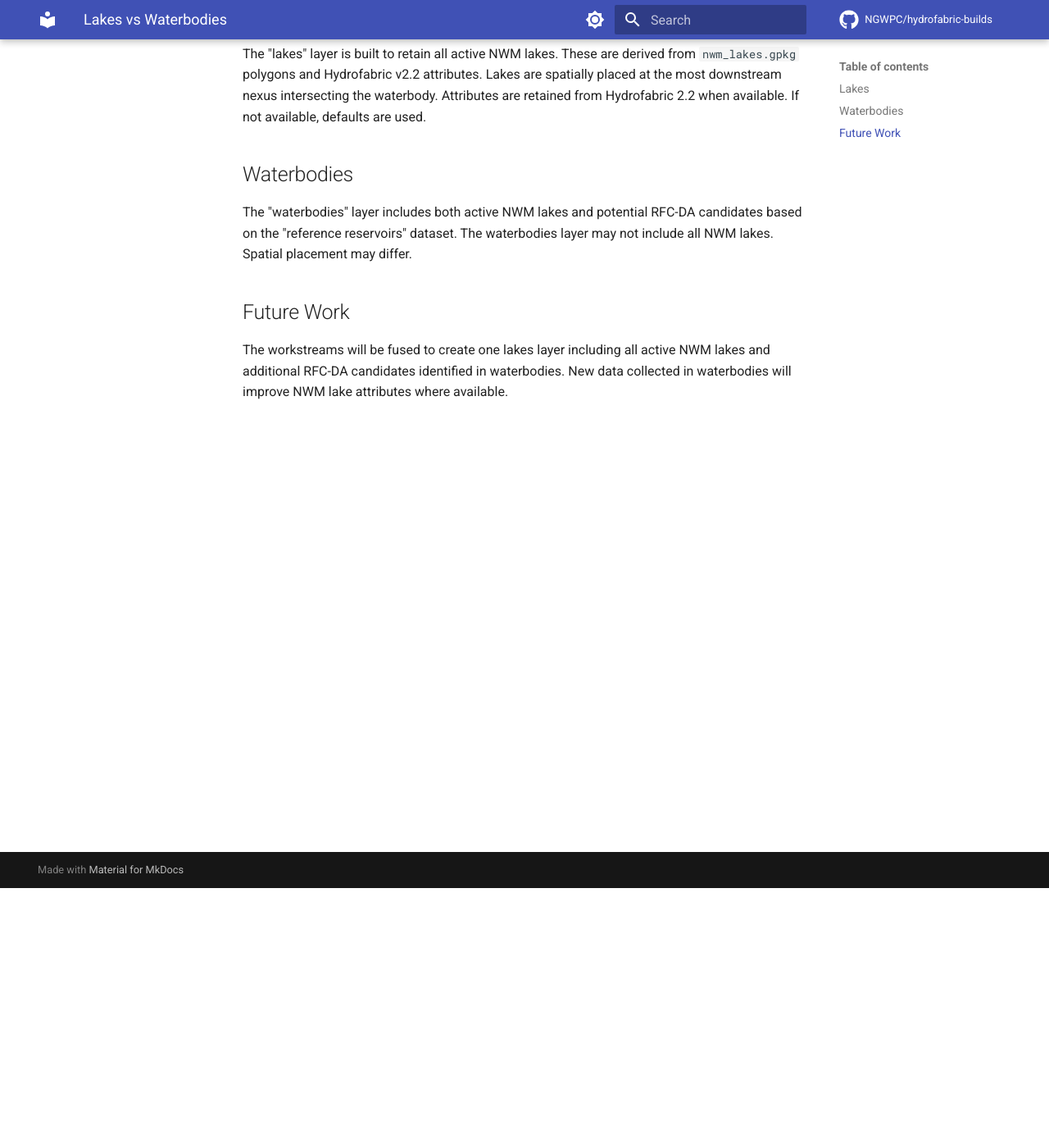
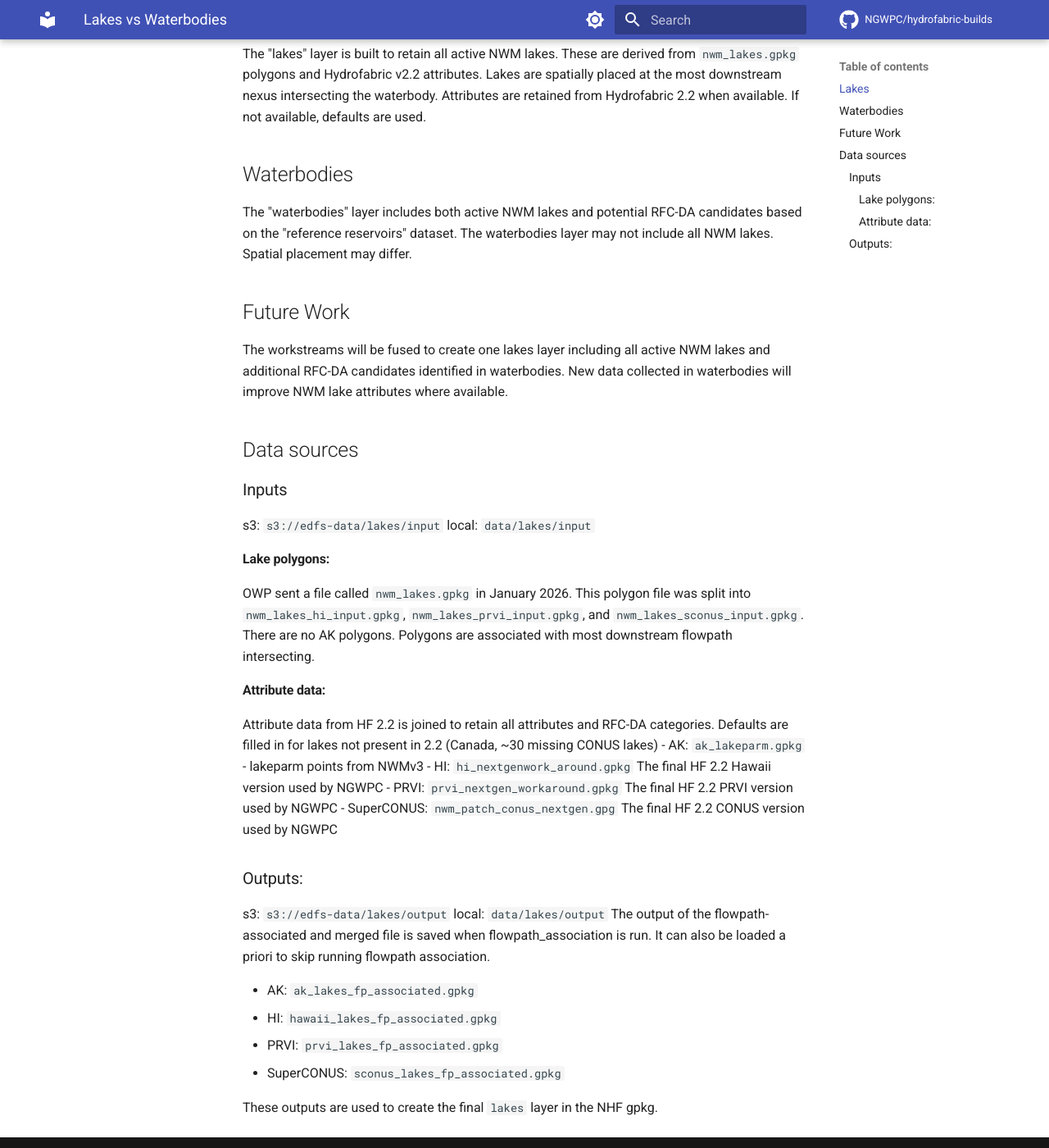
Before and after one commit to NGWPC/nhf-builds, an MkDocs documentation site: the page built from docs/builds/lakes.md, in a window 1280 px wide and 1400 px high, scrolled down 317 px. Shown: the whole window at 82% size. Built offline with MkDocs 1.6.1 and Material for MkDocs 9.7.7, drawn with Linux system fonts in a browser that asks for light colours; comment, search, counter and statistics services are not loaded.

```diff
--- a/docs/builds/lakes.md
+++ b/docs/builds/lakes.md
@@ -10,3 +10,30 @@ The "waterbodies" layer includes both active NWM lakes and potential RFC-DA cand
 
 ## Future Work
 The workstreams will be fused to create one lakes layer including all active NWM lakes and additional RFC-DA candidates identified in waterbodies. New data collected in waterbodies will improve NWM lake attributes where available.
+
+## Data sources
+### Inputs
+s3: `s3://edfs-data/lakes/input`
+local: `data/lakes/input`
+
+#### Lake polygons:
+OWP sent a file called `nwm_lakes.gpkg` in January 2026. This polygon file was split into `nwm_lakes_hi_input.gpkg`, `nwm_lakes_prvi_input.gpkg`, and `nwm_lakes_sconus_input.gpkg`. There are no AK polygons. Polygons are associated with most downstream flowpath intersecting.
+
+#### Attribute data:
+Attribute data from HF 2.2 is joined to retain all attributes and RFC-DA categories. Defaults are filled in for lakes not present in 2.2 (Canada, ~30 missing CONUS lakes)
+- AK: `ak_lakeparm.gpkg` - lakeparm points from NWMv3
+- HI: `hi_nextgenwork_around.gpkg` The final HF 2.2 Hawaii version used by NGWPC
+- PRVI: `prvi_nextgen_workaround.gpkg` The final HF 2.2 PRVI version used by NGWPC
+- SuperCONUS: `nwm_patch_conus_nextgen.gpg` The final HF 2.2 CONUS version used by NGWPC
+
+### Outputs:
+s3: `s3://edfs-data/lakes/output`
+local: `data/lakes/output`
+The output of the flowpath-associated and merged file is saved when flowpath_association is run. It can also be loaded a priori to skip running flowpath association.
+
+- AK: `ak_lakes_fp_associated.gpkg`
+- HI: `hawaii_lakes_fp_associated.gpkg`
+- PRVI: `prvi_lakes_fp_associated.gpkg`
+- SuperCONUS: `sconus_lakes_fp_associated.gpkg`
+
+These outputs are used to create the final `lakes` layer in the NHF gpkg.
```
Also changed, not shown: 4 other files.
